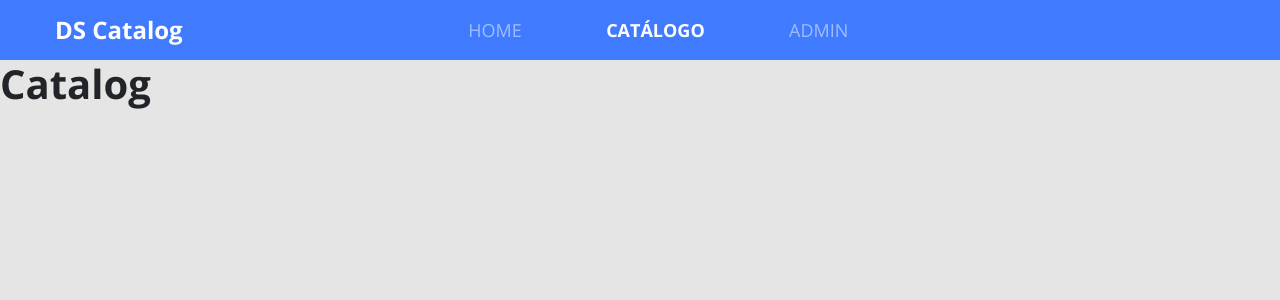
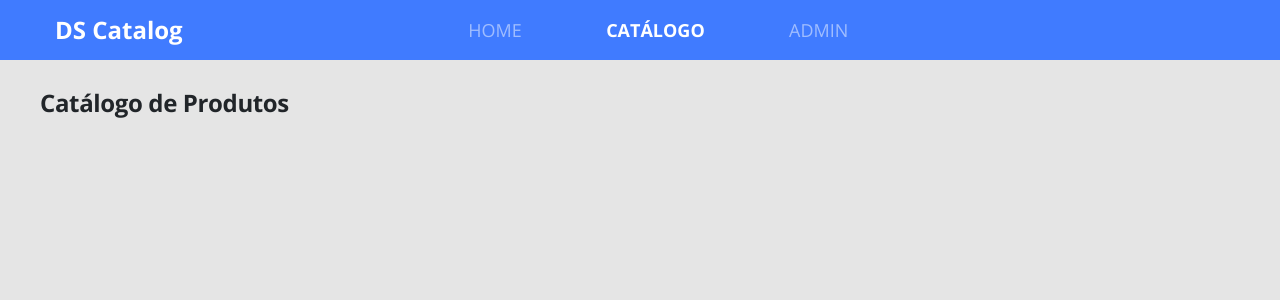
Before and after one commit to DiegoWanBorges/DsCatalog, a React (Create React App) app in the folder front-web/: page /catalog in a window 1280 px wide. Shown: the top 300 px of the page. Built offline with nearby package versions, Linux system fonts and the light colour scheme.

Commit message:
Catalog - Part 1

```diff
--- a/front-web/src/app.scss
+++ b/front-web/src/app.scss
@@ -21,3 +21,15 @@
     color: unset;
   }
 }
+
+.border-radius-10{
+  border-radius: 10px;
+}
+.border-radius-20{
+  border-radius: 20px;
+}
+.card-base{
+  background: #FFF;
+  box-shadow: 0px 4px 20px rgba(0, 0, 0, 0.25);
+  border-radius: 10px;
+}
--- a/front-web/src/pages/Catalog/index.tsx
+++ b/front-web/src/pages/Catalog/index.tsx
@@ -1,10 +1,14 @@
 import React from 'react'
-
+import './styles.scss'
 
 const Catalog = () => (
-    <>
-        <h1>Catalog</h1>
-    </>
+    <div className="catalog-container">
+        <h1 className="catalog-title">Catálogo de Produtos</h1>
+
+        <div className="catalog-produts">
+
+        </div>
+    </div>
 );
 
 export default Catalog;
--- /dev/null
+++ b/front-web/src/pages/Catalog/styles.scss
@@ -0,0 +1,14 @@
+.catalog-container{
+    margin-top: 26px;
+    padding-left: 40px;
+    padding-right: 40px;
+}
+.catalog-title{
+    font-size: 24px;
+    line-height: 33px;
+    letter-spacing: -0.015em;
+
+}
+.catalog-produts{
+    margin-top: 43px;
+}
--- a/front-web/src/pages/Home/index.tsx
+++ b/front-web/src/pages/Home/index.tsx
@@ -8,7 +8,7 @@
 const Home = () => (
     <>
         <div className="home-container">
-            <div className="row home-content">
+            <div className="row home-content card-base border-radius-20">
                 <div className="col-6"  >
                 <h1 className="text-title">Conheça o melhor <br/> catálogo de produtos</h1>
                 <p className="text-subtitle">Ajudaremos você a encontrar os melhores <br/> produtos disponíveis no mercado.</p>
--- a/front-web/src/pages/Home/styles.scss
+++ b/front-web/src/pages/Home/styles.scss
@@ -6,9 +6,6 @@
 }
 
 .home-content{
-    background-color: #FFF;
-    box-shadow: 0px 4px 20px rgba(0, 0, 0, 0.25);
-    border-radius: 20px;
     padding-top: 155px;
     padding-bottom: 155px;
 }
```
Also changed, not shown: 1 other file (tests, documents, lock files or other folders).
